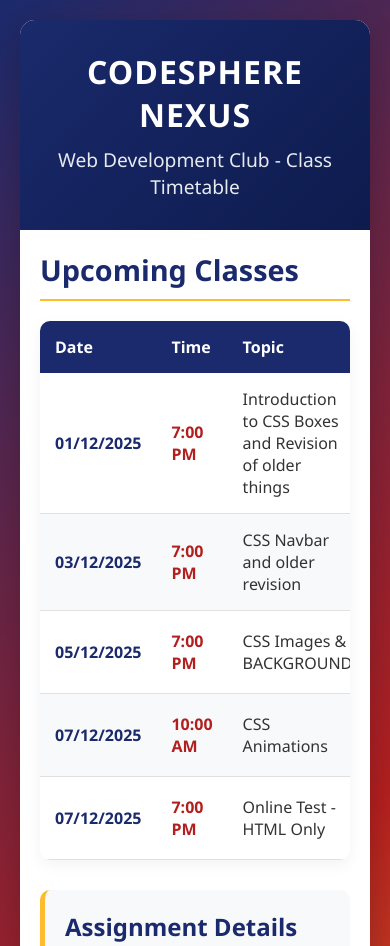
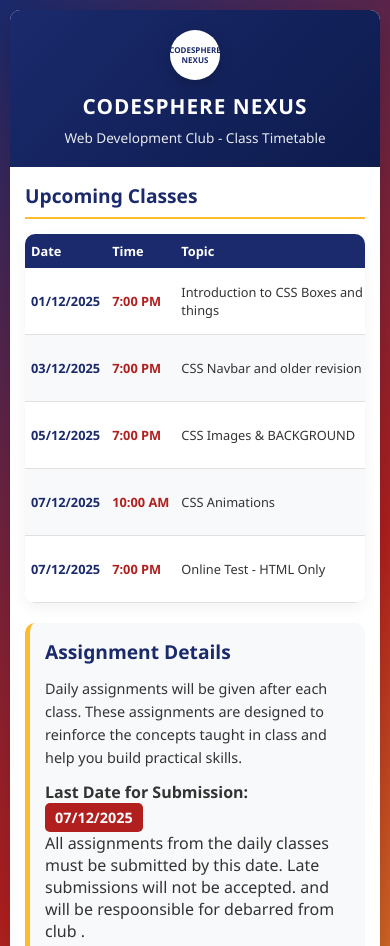
Before and after one commit to thakuradityaz/Codesphere-nexus, a plain HTML site: page index.html in a window 390 px wide. Shown: the top 946 px of the page. Drawn offline with Linux system fonts and the light colour scheme.

Commit message:
Update index.html

```diff
--- a/index.html
+++ b/index.html
@@ -17,7 +17,7 @@
             background: linear-gradient(135deg, #1a2a6c, #b21f1f, #fdbb2d);
             color: #333;
             min-height: 100vh;
-            padding: 20px;
+            padding: 15px;
             display: flex;
             justify-content: center;
             align-items: center;
@@ -35,58 +35,64 @@
         header {
             background: linear-gradient(135deg, #1a2a6c, #0d1b4d);
             color: white;
-            padding: 30px;
+            padding: 25px 20px;
             text-align: center;
             position: relative;
         }
 
         .logo {
-            width: 80px;
-            height: 80px;
+            width: 70px;
+            height: 70px;
             background: white;
             border-radius: 50%;
-            margin: 0 auto 20px;
+            margin: 0 auto 15px;
             display: flex;
             justify-content: center;
             align-items: center;
             color: #1a2a6c;
-            font-size: 12px;
+            font-size: 10px;
             font-weight: bold;
             text-align: center;
             box-shadow: 0 5px 15px rgba(0, 0, 0, 0.2);
+            line-height: 1.2;
         }
 
         h1 {
-            font-size: 2.5rem;
-            margin-bottom: 10px;
+            font-size: 1.8rem;
+            margin-bottom: 8px;
             text-transform: uppercase;
             letter-spacing: 1px;
         }
 
         .tagline {
-            font-size: 1.2rem;
+            font-size: 1rem;
             opacity: 0.9;
         }
 
         .main-content {
-            padding: 30px;
+            padding: 20px;
         }
 
         .section-title {
             color: #1a2a6c;
-            font-size: 1.8rem;
-            margin-bottom: 20px;
-            padding-bottom: 10px;
+            font-size: 1.5rem;
+            margin-bottom: 15px;
+            padding-bottom: 8px;
             border-bottom: 2px solid #fdbb2d;
+        }
+
+        .table-container {
+            width: 100%;
+            overflow-x: auto;
+            margin-bottom: 25px;
+            border-radius: 10px;
+            box-shadow: 0 5px 15px rgba(0, 0, 0, 0.05);
         }
 
         .timetable {
             width: 100%;
             border-collapse: collapse;
-            margin-bottom: 30px;
-            box-shadow: 0 5px 15px rgba(0, 0, 0, 0.05);
-            border-radius: 10px;
-            overflow: hidden;
+            min-width: 600px;
         }
 
         .timetable thead {
@@ -95,14 +101,16 @@
         }
 
         .timetable th {
-            padding: 15px;
+            padding: 12px 10px;
             text-align: left;
             font-weight: 600;
+            font-size: 0.9rem;
         }
 
         .timetable td {
-            padding: 15px;
+            padding: 12px 10px;
             border-bottom: 1px solid #e0e0e0;
+            font-size: 0.9rem;
         }
 
         .timetable tr:nth-child(even) {
@@ -116,11 +124,13 @@
         .date-cell {
             font-weight: 600;
             color: #1a2a6c;
+            white-space: nowrap;
         }
 
         .time-cell {
             color: #b21f1f;
             font-weight: 600;
+            white-space: nowrap;
         }
 
         .topic-cell {
@@ -131,14 +141,18 @@
             background: #1a2a6c;
             color: white;
             border: none;
-            padding: 8px 15px;
+            padding: 10px 15px;
             border-radius: 5px;
             cursor: pointer;
             font-weight: 500;
             transition: all 0.3s;
             display: flex;
             align-items: center;
-            gap: 8px;
+            justify-content: center;
+            gap: 6px;
+            font-size: 0.85rem;
+            width: 100%;
+            min-width: 140px;
         }
 
         .reminder-btn:hover {
@@ -149,7 +163,7 @@
 
         .assignment-section {
             background: #f8f9fa;
-            padding: 20px;
+            padding: 18px;
             border-radius: 10px;
             margin-top: 20px;
             border-left: 5px solid #fdbb2d;
@@ -157,13 +171,14 @@
 
         .assignment-title {
             color: #1a2a6c;
-            font-size: 1.5rem;
-            margin-bottom: 15px;
+            font-size: 1.3rem;
+            margin-bottom: 12px;
         }
 
         .assignment-desc {
             line-height: 1.6;
-            margin-bottom: 15px;
+            margin-bottom: 12px;
+            font-size: 0.95rem;
         }
 
         .deadline {
@@ -173,11 +188,12 @@
             padding: 5px 10px;
             border-radius: 5px;
             font-weight: 600;
+            font-size: 0.9rem;
         }
 
         .notes {
-            margin-top: 30px;
-            padding: 20px;
+            margin-top: 25px;
+            padding: 18px;
             background: #e9f7fe;
             border-radius: 10px;
             border-left: 5px solid #1a2a6c;
@@ -185,7 +201,7 @@
 
         .notes-title {
             color: #1a2a6c;
-            font-size: 1.3rem;
+            font-size: 1.2rem;
             margin-bottom: 10px;
         }
 
@@ -196,28 +212,124 @@
         .notes-list li {
             margin-bottom: 8px;
             line-height: 1.5;
+            font-size: 0.95rem;
         }
 
         footer {
             background: #1a2a6c;
             color: white;
             text-align: center;
-            padding: 20px;
-            margin-top: 30px;
+            padding: 18px;
+            margin-top: 25px;
         }
 
+        footer p {
+            margin-bottom: 8px;
+            font-size: 0.9rem;
+        }
+
+        /* Mobile-specific styles */
         @media (max-width: 768px) {
-            .timetable {
+            body {
+                padding: 10px;
                 display: block;
-                overflow-x: auto;
+            }
+
+            .container {
+                border-radius: 10px;
+            }
+
+            header {
+                padding: 20px 15px;
+            }
+
+            .logo {
+                width: 60px;
+                height: 60px;
+                font-size: 9px;
+                margin-bottom: 12px;
             }
 
             h1 {
-                font-size: 2rem;
+                font-size: 1.5rem;
+            }
+
+            .tagline {
+                font-size: 0.9rem;
             }
 
             .main-content {
-                padding: 20px;
+                padding: 15px;
+            }
+
+            .section-title {
+                font-size: 1.3rem;
+            }
+
+            .table-container {
+                margin-bottom: 20px;
+            }
+
+            .timetable th,
+            .timetable td {
+                padding: 10px 8px;
+                font-size: 0.85rem;
+            }
+
+            .reminder-btn {
+                padding: 8px 12px;
+                font-size: 0.8rem;
+                min-width: 120px;
+            }
+
+            .assignment-section,
+            .notes {
+                padding: 15px;
+            }
+
+            .assignment-title {
+                font-size: 1.2rem;
+            }
+
+            .notes-title {
+                font-size: 1.1rem;
+            }
+        }
+
+        @media (max-width: 480px) {
+            .logo {
+                width: 50px;
+                height: 50px;
+                font-size: 8px;
+            }
+
+            h1 {
+                font-size: 1.3rem;
+            }
+
+            .tagline {
+                font-size: 0.85rem;
+            }
+
+            .section-title {
+                font-size: 1.2rem;
+            }
+
+            .timetable th,
+            .timetable td {
+                padding: 8px 6px;
+                font-size: 0.8rem;
+            }
+
+            .reminder-btn {
+                padding: 8px 10px;
+                font-size: 0.75rem;
+                min-width: 110px;
+            }
+
+            .assignment-desc,
+            .notes-list li {
+                font-size: 0.9rem;
             }
         }
     </style>
@@ -225,7 +337,7 @@
 <body>
     <div class="container">
         <header>
-            <div class=></div>
+            <div class="logo">CODESPHERE<br>NEXUS</div>
             <h1>CodeSphere Nexus</h1>
             <p class="tagline">Web Development Club - Class Timetable</p>
         </header>
@@ -233,6 +345,7 @@
         <div class="main-content">
             <h2 class="section-title">Upcoming Classes</h2>
 
+            <div class="table-container">
                 <table class="timetable">
                     <thead>
                         <tr>
@@ -295,13 +408,12 @@
                         </tr>
                     </tbody>
                 </table>
+            </div>
 
             <div class="assignment-section">
                 <h3 class="assignment-title">Assignment Details</h3>
                 <p class="assignment-desc">
                     Daily assignments will be given after each class. These assignments are designed to reinforce the concepts taught in class and help you build practical skills.
-
-
                 </p>
                 <p>
                     <strong>Last Date for Submission:</strong> <span class="deadline">07/12/2025</span>
```
Lines whose indentation alone changed are shown as unchanged.
